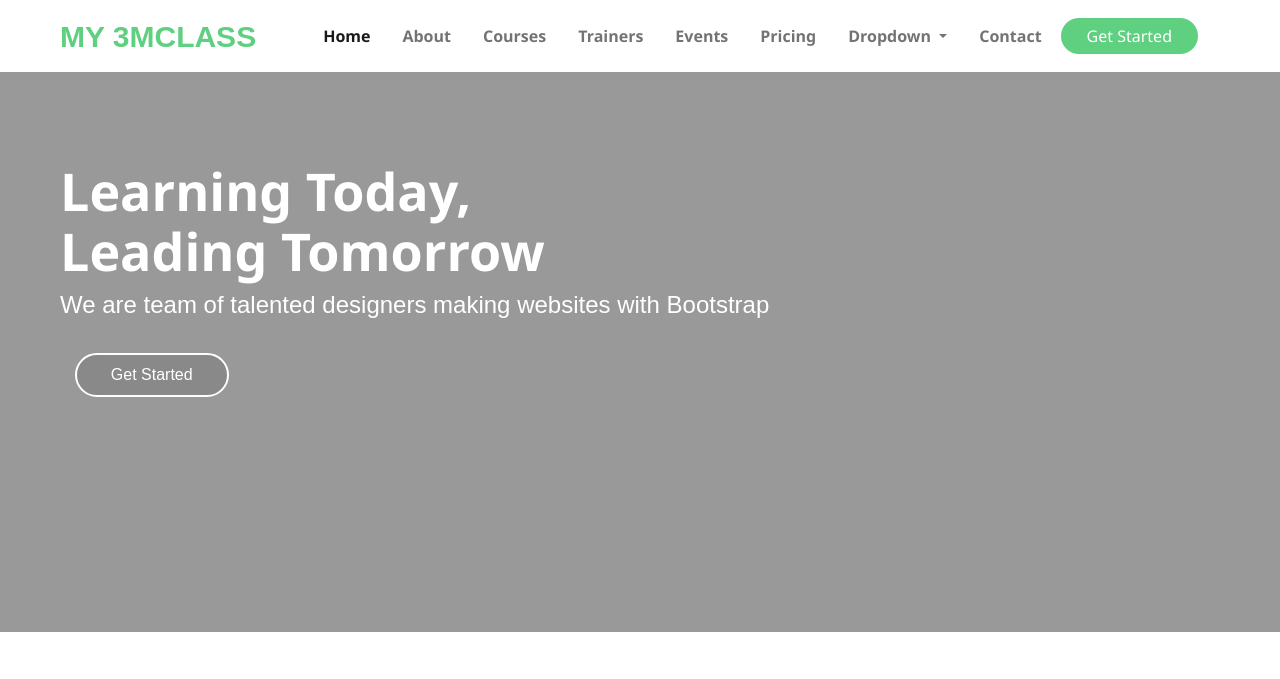
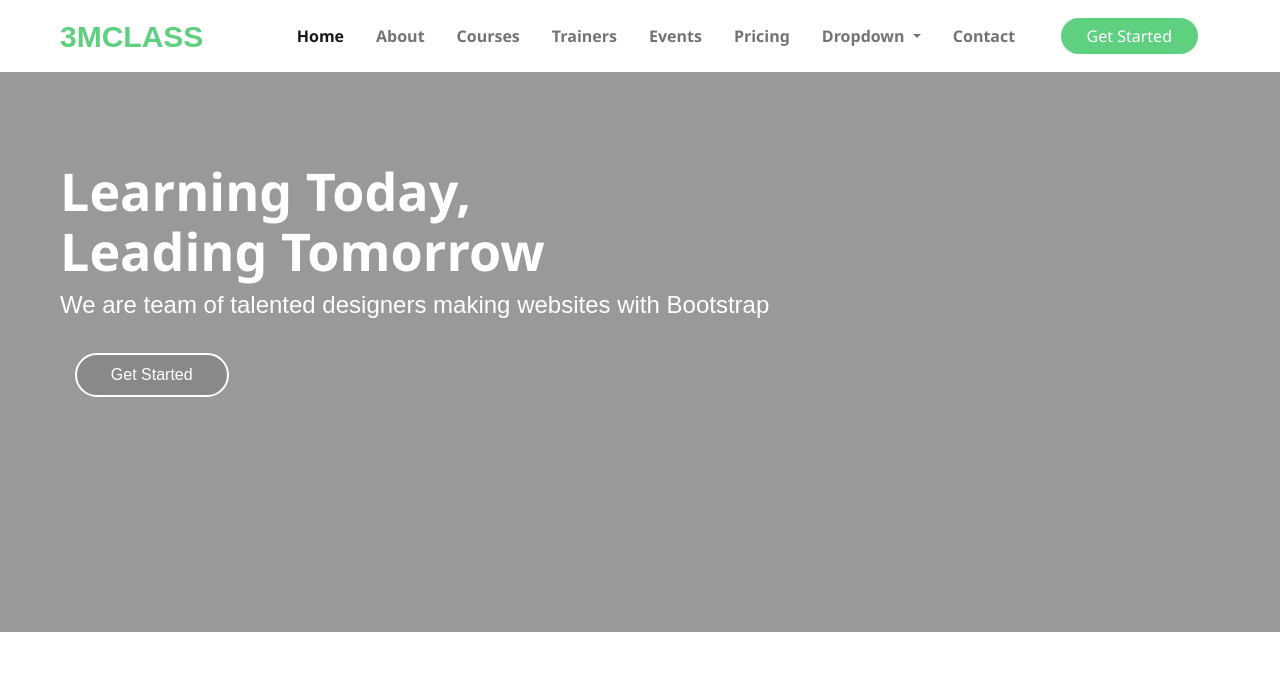
Before and after one commit to kumarsanjit2k20/laravel-projects, a plain HTML site: page index.html in a window 1280 px wide. Shown: the top 679 px of the page. Drawn offline with nearby package versions, Linux system fonts and the light colour scheme.

Commit message:
Update index.html

```diff
--- a/index.html
+++ b/index.html
@@ -35,7 +35,7 @@
     <header class="position-sticky top-0">
         <nav class="navbar navbar-expand-lg navbar-light bg-light">
             <div class="container-fluid">
-                <a class="navbar-brand mx-5" href="#"> MY 3MCLASS</a>
+                <a class="navbar-brand mx-5" href="#">3MCLASS</a>
                 <button class="navbar-toggler" type="button" data-bs-toggle="collapse"
                     data-bs-target="#navbarSupportedContent" aria-controls="navbarSupportedContent"
                     aria-expanded="false" aria-label="Toggle navigation">
```
